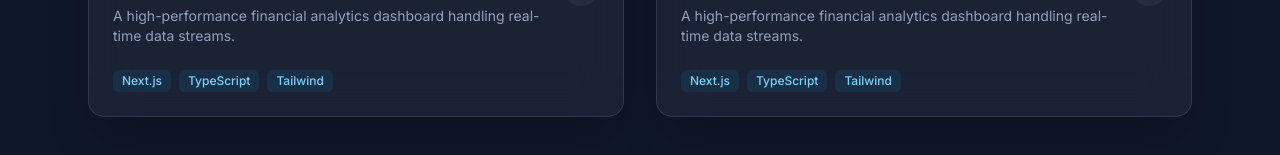
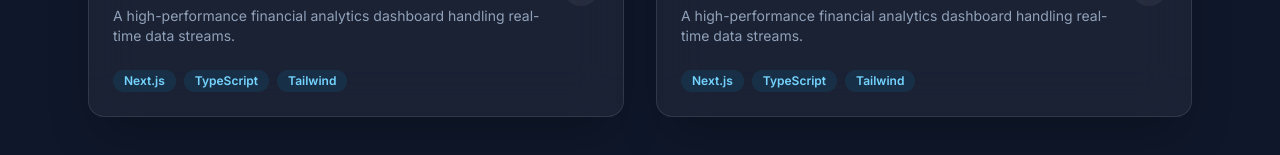
Before and after one commit to m4rkbello/MarkBelloNextJSPortfolio, a Next.js app: page / in a window 1280 px wide. Shown: the part 1291-1446 px from the top of the page. Built offline with nearby package versions, Linux system fonts and the light colour scheme.

Commit message:
ADD THIS STFU!

```diff
--- /dev/null
+++ b/components/ui/badge.tsx
@@ -0,0 +1,40 @@
+import * as React from "react"
+import { cva, type VariantProps } from "class-variance-authority"
+import { clsx, type ClassValue } from "clsx"
+import { twMerge } from "tailwind-merge"
+
+function cn(...inputs: ClassValue[]) {
+  return twMerge(clsx(inputs))
+}
+
+const badgeVariants = cva(
+  "inline-flex items-center rounded-full border px-2.5 py-0.5 text-xs font-semibold transition-colors focus:outline-none focus:ring-2 focus:ring-ring focus:ring-offset-2",
+  {
+    variants: {
+      variant: {
+        default:
+          "border-transparent bg-primary text-primary-foreground hover:bg-primary/80",
+        secondary:
+          "border-transparent bg-secondary text-secondary-foreground hover:bg-secondary/80",
+        destructive:
+          "border-transparent bg-destructive text-destructive-foreground hover:bg-destructive/80",
+        outline: "text-foreground",
+      },
+    },
+    defaultVariants: {
+      variant: "default",
+    },
+  }
+)
+
+export interface BadgeProps
+  extends React.HTMLAttributes<HTMLDivElement>,
+    VariantProps<typeof badgeVariants> {}
+
+function Badge({ className, variant, ...props }: BadgeProps) {
+  return (
+    <div className={cn(badgeVariants({ variant }), className)} {...props} />
+  )
+}
+
+export { Badge, badgeVariants }
```
